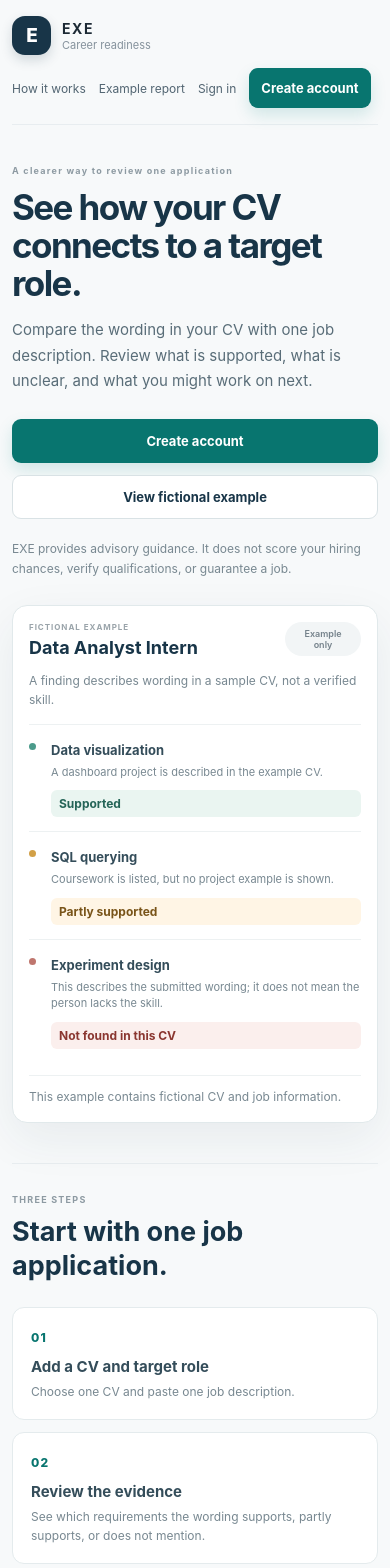
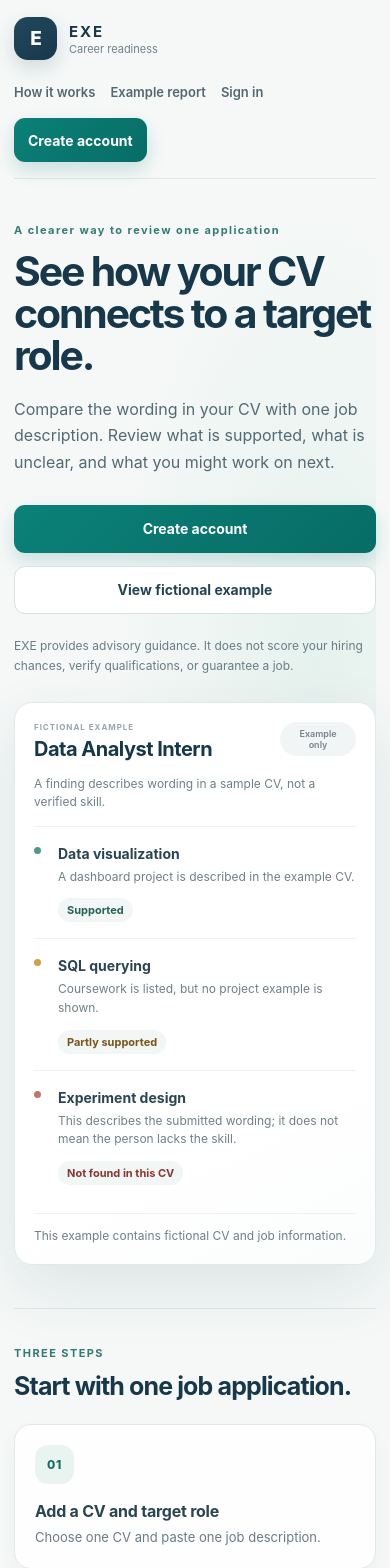
Before and after one commit to EnzoReacher/EXE, a Next.js app: page / in a window 390 px wide. Shown: the top 1568 px of the page. Built offline with nearby package versions, Linux system fonts and the light colour scheme.

Commit message:
feat: polish landing and account entry visuals

```diff
--- a/src/app/globals.css
+++ b/src/app/globals.css
@@ -726,3 +726,459 @@ select { font: inherit; }
   .landing-finding .finding-status { grid-column: 2; max-width: none; text-align: left; }
   .auth-entry-card { padding: 22px 18px; }
 }
+
+
+/* M14 — shared visual foundation for the public landing and account entry */
+:root {
+  --ink: #1b2f3a;
+  --muted: #566d76;
+  --line: #e1e9e7;
+  --canvas: #f5f8f7;
+  --navy: #17384b;
+  --teal: #08756f;
+  --teal-dark: #075f5a;
+  --teal-soft: #e8f3f0;
+  --shadow: 0 20px 56px rgba(23, 56, 75, .1);
+}
+
+.landing-page {
+  width: min(1160px, calc(100% - 48px));
+  color: var(--ink);
+}
+.landing-header {
+  min-height: 82px;
+  border-color: var(--line);
+}
+.landing-header .landing-brand {
+  gap: 12px;
+}
+.landing-header .brand-mark,
+.auth-entry-header .brand-mark {
+  width: 43px;
+  height: 43px;
+  border-radius: 14px;
+  background: linear-gradient(145deg, #21485d, #17384b);
+  box-shadow: 0 8px 20px rgba(23, 56, 75, .16);
+}
+.landing-header .brand-copy strong,
+.auth-entry-header .brand-copy strong {
+  color: var(--navy);
+  font-size: 15px;
+  letter-spacing: .13em;
+}
+.landing-header .brand-copy span,
+.auth-entry-header .brand-copy span {
+  color: #71828a;
+  font-size: 11px;
+}
+.landing-nav {
+  gap: clamp(13px, 2vw, 25px);
+  color: #526872;
+  font-size: 14px;
+  font-weight: 600;
+}
+.landing-nav > a:not(.button) {
+  padding: 9px 0;
+  text-underline-offset: 5px;
+}
+.landing-nav > a:not(.button):hover {
+  color: var(--teal-dark);
+}
+.landing-nav .button,
+.landing-actions .button,
+.landing-example .button {
+  min-height: 48px;
+  border-radius: 11px;
+  font-size: 14px;
+}
+.landing-nav .button-primary,
+.landing-actions .button-primary,
+.landing-example .button-primary,
+.auth-entry-form.auth-controls .button-primary {
+  background: linear-gradient(135deg, #0b8177, #076c66);
+  box-shadow: 0 8px 18px rgba(8, 117, 111, .18);
+}
+.landing-hero {
+  position: relative;
+  grid-template-columns: minmax(0, 1.05fr) minmax(0, .95fr);
+  gap: clamp(36px, 5vw, 72px);
+  padding: clamp(62px, 8vw, 92px) 0 clamp(58px, 7vw, 82px);
+  background: radial-gradient(ellipse at 84% 42%, rgba(223, 239, 234, .7), transparent 48%);
+}
+.landing-page .eyebrow,
+.auth-entry .eyebrow {
+  color: #347b73;
+  font-size: 11px;
+  font-weight: 750;
+  letter-spacing: .13em;
+  line-height: 1.5;
+}
+.landing-hero-copy h1 {
+  max-width: 12ch;
+  margin: 14px 0 19px;
+  color: #17384b;
+  font-size: clamp(42px, 5.6vw, 68px);
+  font-weight: 720;
+  line-height: 1.035;
+  letter-spacing: -.052em;
+}
+.landing-intro {
+  max-width: 570px;
+  color: #526a73;
+  font-size: 18px;
+  line-height: 1.72;
+}
+.landing-actions {
+  gap: 13px;
+  margin-top: 29px;
+}
+.landing-actions .button-primary,
+.landing-nav .button-primary,
+.landing-example .button-primary {
+  padding-inline: 20px;
+}
+.landing-actions .button-primary:hover,
+.landing-nav .button-primary:hover,
+.landing-example .button-primary:hover,
+.auth-entry-form.auth-controls .button-primary:hover {
+  background: linear-gradient(135deg, #08756f, #065d58);
+  box-shadow: 0 11px 24px rgba(8, 117, 111, .24);
+}
+.landing-actions .button-secondary {
+  min-height: 48px;
+  padding-inline: 18px;
+  border-color: #d6e2df;
+  border-radius: 11px;
+  color: #244453;
+  font-size: 14px;
+}
+.landing-caveat {
+  max-width: 520px;
+  margin-top: 22px;
+  color: #687d84;
+  font-size: 12px;
+  line-height: 1.7;
+}
+.landing-preview {
+  padding: clamp(20px, 2.5vw, 29px);
+  border-color: #e0e9e6;
+  border-radius: 21px;
+  background: linear-gradient(155deg, #fff 68%, #fbfdfc);
+  box-shadow: 0 24px 64px rgba(23, 56, 75, .1);
+}
+.landing-preview-heading h2 {
+  font-size: 20px;
+  letter-spacing: -.025em;
+}
+.landing-preview-caption,
+.landing-preview-footnote {
+  color: #6e8187;
+  font-size: 12px;
+}
+.landing-finding {
+  gap: 12px;
+  padding: 16px 0;
+  border-color: #edf1ef;
+}
+.landing-finding strong {
+  color: #294552;
+  font-size: 14px;
+}
+.landing-finding p {
+  color: #6f8086;
+  font-size: 12px;
+  line-height: 1.55;
+}
+.landing-finding .finding-status {
+  max-width: 140px;
+  padding: 5px 9px;
+  border-radius: 999px;
+  background: #f2f6f5;
+  font-size: 11px;
+  font-weight: 650;
+}
+.landing-preview-footnote {
+  border-color: #edf1ef;
+  line-height: 1.6;
+}
+.landing-process {
+  padding: 49px 0 57px;
+  border-color: var(--line);
+}
+.landing-section-heading h2,
+.landing-example h2 {
+  color: #17384b;
+  font-size: clamp(25px, 3vw, 32px);
+  letter-spacing: -.035em;
+}
+.landing-steps {
+  gap: 16px;
+  margin-top: 27px;
+}
+.landing-step {
+  padding: 22px;
+  border-color: #e1e9e7;
+  border-radius: 17px;
+  background: rgba(255, 255, 255, .92);
+  box-shadow: 0 8px 22px rgba(23, 56, 75, .035);
+  transition: border-color .18s ease, box-shadow .18s ease, transform .18s ease;
+}
+.landing-step-number {
+  display: inline-grid;
+  place-items: center;
+  width: 39px;
+  height: 39px;
+  border-radius: 13px;
+  background: #e9f4f1;
+  color: #176f68;
+  font-size: 12px;
+  letter-spacing: .05em;
+}
+.landing-step h3 {
+  margin-top: 17px;
+  color: #294552;
+  font-size: 16px;
+  letter-spacing: -.015em;
+}
+.landing-step p {
+  color: #687c83;
+  font-size: 13px;
+  line-height: 1.68;
+}
+.landing-example {
+  gap: 24px;
+  padding: clamp(23px, 3vw, 34px);
+  border: 1px solid #dce9e4;
+  border-radius: 20px;
+  background: linear-gradient(120deg, #eaf5f1, #f4f6ee);
+}
+.landing-example h2 {
+  max-width: 24ch;
+  font-size: clamp(23px, 2.6vw, 29px);
+}
+.landing-example p:last-child {
+  color: #536d72;
+  font-size: 14px;
+  line-height: 1.7;
+}
+.landing-footer {
+  margin-top: 26px;
+  padding: 20px 0 30px;
+  border-top: 1px solid var(--line);
+  color: #718188;
+  font-size: 12px;
+}
+.auth-entry {
+  width: min(1080px, calc(100% - 48px));
+  min-height: 100vh;
+  min-height: 100svh;
+  padding: 20px 0 25px;
+  background: radial-gradient(ellipse at 50% 43%, rgba(232, 243, 240, .78), transparent 57%);
+}
+.auth-entry-header {
+  min-height: 64px;
+}
+.auth-back-link {
+  padding: 10px 0 10px 12px;
+  color: #526a73;
+  font-size: 14px;
+  font-weight: 600;
+}
+.auth-entry-card {
+  width: min(100%, 470px);
+  padding: clamp(24px, 5vw, 38px);
+  border-color: #dfe9e6;
+  border-radius: 22px;
+  box-shadow: 0 24px 68px rgba(23, 56, 75, .11);
+}
+.auth-entry-card h1 {
+  margin-top: 11px;
+  color: #17384b;
+  font-size: clamp(29px, 6vw, 35px);
+  letter-spacing: -.04em;
+}
+.auth-entry-intro {
+  color: #586f77;
+  font-size: 15px;
+  line-height: 1.7;
+}
+.auth-entry-notice {
+  border-color: #d9e9e7;
+  border-radius: 11px;
+  background: #f3f9f7;
+}
+.auth-entry-form.auth-controls {
+  gap: 15px;
+  margin-top: 24px;
+}
+.auth-entry-form.auth-controls label {
+  gap: 7px;
+  color: #344f5a;
+  font-size: 14px;
+}
+.auth-entry-form.auth-controls input {
+  min-height: 49px;
+  border-color: #cbdad8;
+  border-radius: 10px;
+}
+.auth-entry-form.auth-controls .button {
+  min-height: 49px;
+  border-radius: 11px;
+  font-size: 14px;
+}
+.auth-entry-form.auth-controls .auth-mode-toggle {
+  min-height: 44px;
+}
+.auth-entry-privacy {
+  color: #687c83;
+  font-size: 12px;
+  line-height: 1.7;
+}
+.auth-entry-footer {
+  color: #718188;
+  font-size: 12px;
+}
+.landing-page :where(a, button, input, textarea, select):focus-visible,
+.auth-entry :where(a, button, input, textarea, select):focus-visible {
+  outline: 3px solid #17384b;
+  outline-offset: 4px;
+  box-shadow: 0 0 0 3px var(--canvas);
+}
+
+@media (hover: hover) and (pointer: fine) {
+  .landing-step:hover {
+    transform: translateY(-2px);
+    border-color: #cdded9;
+    box-shadow: 0 14px 30px rgba(23, 56, 75, .08);
+  }
+}
+
+@media (max-width: 900px) {
+  .landing-page,
+  .auth-entry {
+    width: min(100% - 40px, 660px);
+  }
+  .landing-hero {
+    grid-template-columns: minmax(0, 1fr);
+    gap: 31px;
+    padding-block: 54px;
+  }
+  .landing-hero-copy h1 {
+    max-width: 14ch;
+  }
+  .landing-preview {
+    width: 100%;
+  }
+}
+
+@media (max-width: 600px) {
+  .landing-page,
+  .auth-entry {
+    width: min(100% - 28px, 520px);
+  }
+  .landing-header {
+    align-items: flex-start;
+    gap: 15px;
+    padding: 17px 0 16px;
+  }
+  .landing-nav {
+    justify-content: flex-start;
+    gap: 9px 15px;
+    font-size: 13px;
+  }
+  .landing-nav .button {
+    min-height: 44px;
+    padding-inline: 14px;
+  }
+  .landing-hero {
+    gap: 25px;
+    padding-block: 43px;
+  }
+  .landing-hero-copy h1 {
+    margin-top: 11px;
+    font-size: clamp(35px, 10.5vw, 48px);
+  }
+  .landing-intro {
+    font-size: 16px;
+    line-height: 1.67;
+  }
+  .landing-actions {
+    align-items: stretch;
+    flex-direction: column;
+  }
+  .landing-actions .button {
+    width: 100%;
+    min-height: 48px;
+  }
+  .landing-preview {
+    padding: 19px;
+    border-radius: 18px;
+  }
+  .landing-preview-heading {
+    flex-wrap: wrap;
+  }
+  .landing-preview-heading .report-status {
+    margin-left: 0;
+  }
+  .landing-finding {
+    grid-template-columns: 12px minmax(0, 1fr);
+  }
+  .landing-finding .finding-status {
+    grid-column: 2;
+    max-width: none;
+    justify-self: start;
+    text-align: left;
+  }
+  .landing-process {
+    padding-block: 36px 42px;
+  }
+  .landing-steps {
+    grid-template-columns: minmax(0, 1fr);
+    gap: 12px;
+    margin-top: 21px;
+  }
+  .landing-step {
+    padding: 20px;
+  }
+  .landing-example {
+    align-items: stretch;
+    flex-direction: column;
+  }
+  .landing-example .button {
+    align-self: stretch;
+  }
+  .landing-footer {
+    font-size: 11px;
+  }
+  .auth-entry {
+    padding-block: 14px 20px;
+  }
+  .auth-entry-header {
+    min-height: 56px;
+  }
+  .auth-entry-card {
+    margin-block: 38px 28px;
+    padding: 23px 19px;
+    border-radius: 18px;
+  }
+  .auth-entry-footer {
+    padding-inline: 5px;
+  }
+}
+
+@media (prefers-reduced-motion: reduce) {
+  html {
+    scroll-behavior: auto;
+  }
+  .landing-page *,
+  .auth-entry * {
+    scroll-behavior: auto !important;
+    transition-duration: .01ms !important;
+    animation-duration: .01ms !important;
+    animation-iteration-count: 1 !important;
+  }
+  .landing-step:hover,
+  .landing-page .button:hover {
+    transform: none;
+  }
+}
```
Also changed, not shown: 5 other files (tests, documents, lock files or other folders).
